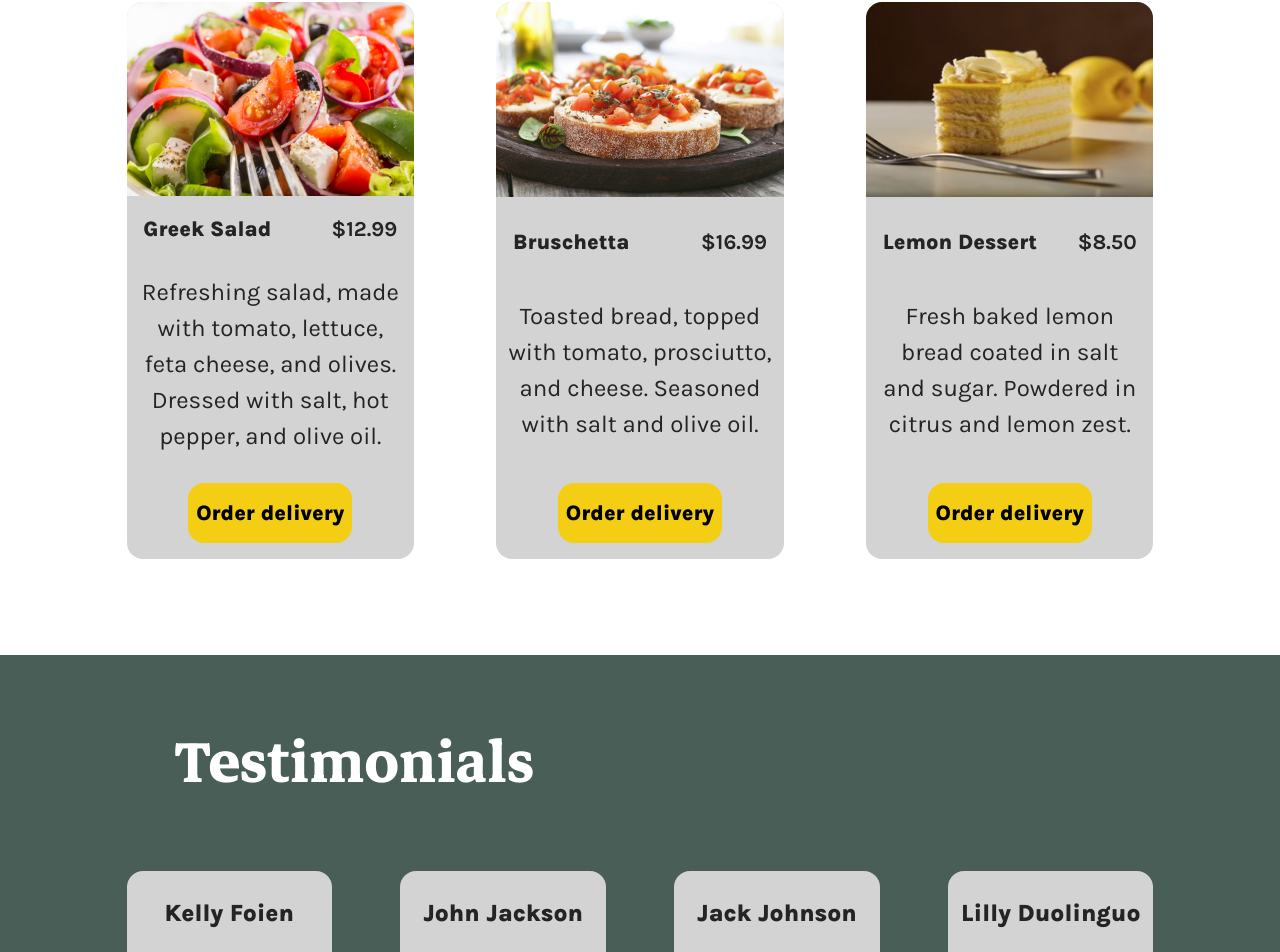
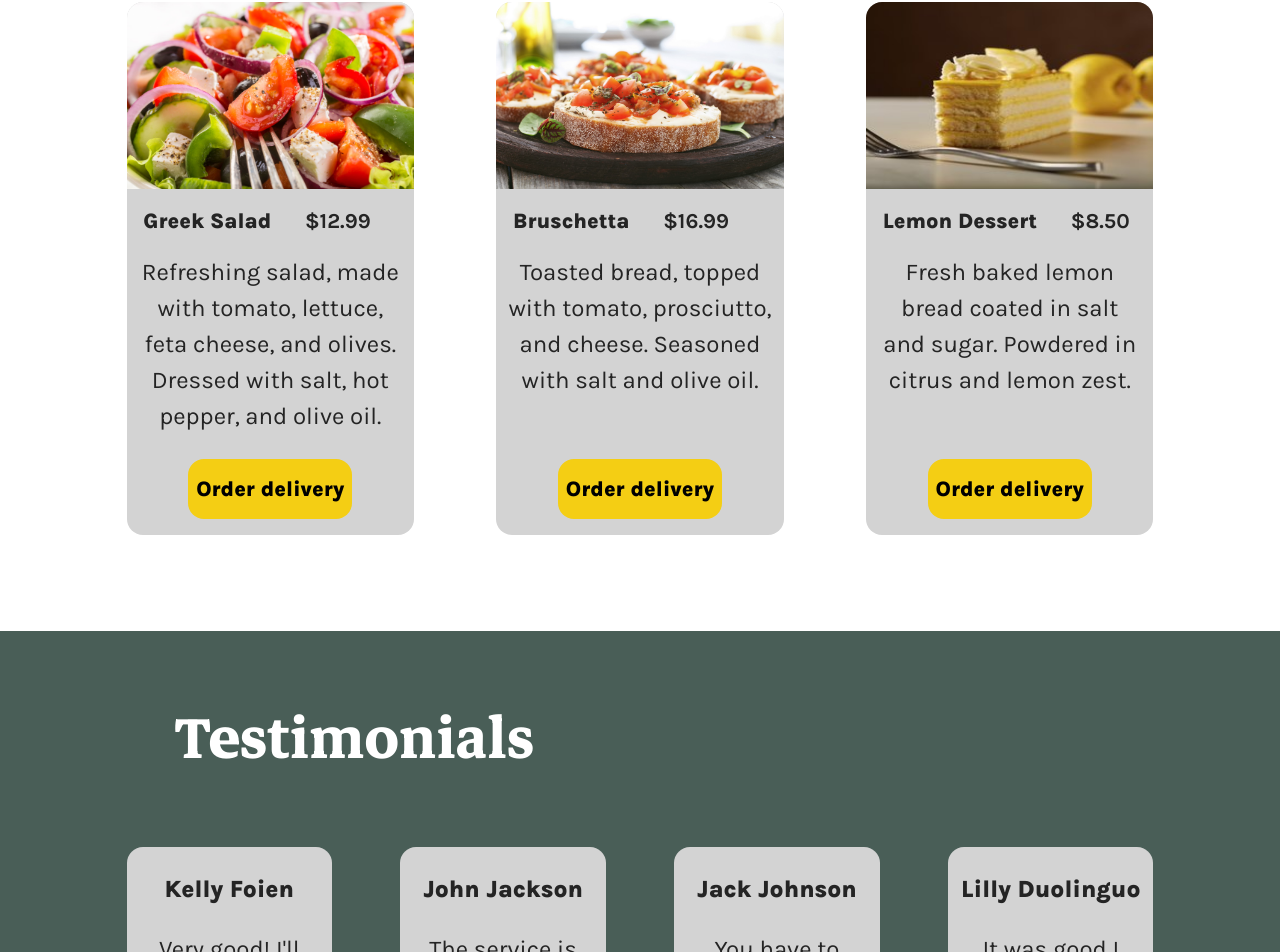
Before and after one commit to EnriqueMartinezAsensi/MetaFrontCapstoneProject, a React (Vite) app in the folder little-lemon/: page / in a window 1280 px wide. Shown: the part 814-1766 px from the top of the page. Built offline with nearby package versions, Linux system fonts and the light colour scheme.

Commit message:
Minor CSS chanche

```diff
--- a/little-lemon/src/pages/components/FoodCard/FoodCard.styled.ts
+++ b/little-lemon/src/pages/components/FoodCard/FoodCard.styled.ts
@@ -20,7 +20,6 @@ export const FoodCardImg = styled.img`
 
 export const TitleWrapper = styled.div`
   display: flex;
-  justify-content: space-between;
   align-items: baseline;
   width: 100%;
 `
@@ -39,6 +38,7 @@ export const CardPrize = styled.h3`
 `
 
 export const CardText = styled.p`
-  margin: 0.5rem;
+  margin: 0 0.5rem;
+  flex-grow: 1;
   text-align: center;
 `
```
